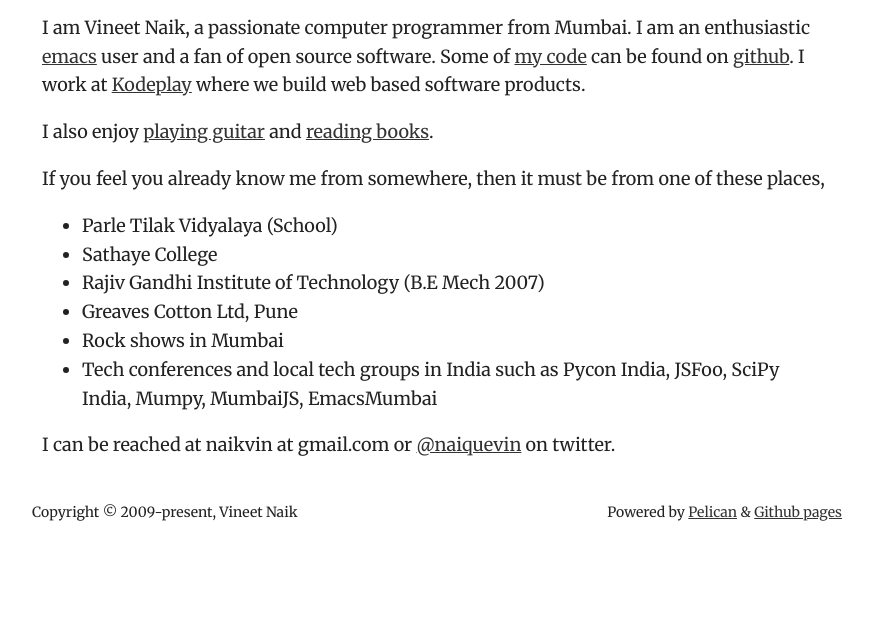
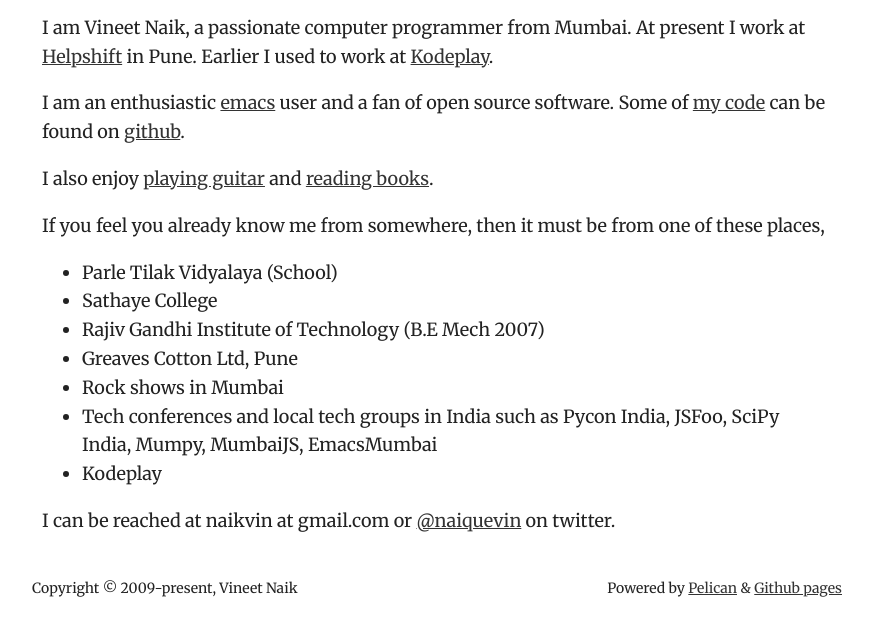
Before and after one commit to naiquevin/naiquevin.github.com, a plain HTML site: page pages/about-me.html in a window 1280 px wide. Shown: the part 151-786 px from the top of the page, without its empty margins (203-1076 px from the left). Drawn offline with Linux system fonts and the light colour scheme.

Commit message:
Rebuild after upating about me page

```diff
--- a/pages/about-me.html
+++ b/pages/about-me.html
@@ -35,12 +35,12 @@
   <section class="article">
     <h1 class="articleTitle">About Me</h1>
     <div class="articleContent">
-      <p>I am Vineet Naik, a passionate computer programmer from Mumbai. I am
-an enthusiastic <a href="http://www.gnu.org/software/emacs/">emacs</a> user and a
-fan of open source software. Some of <a href="/pages/code.html">my code</a> can
-be found on <a href="http://github.com/naiquevin">github</a>. I work at
-<a href="http://kodeplay.com">Kodeplay</a> where we build web based software
-products.</p>
+      <p>I am Vineet Naik, a passionate computer programmer from Mumbai. At
+present I work at <a href="https://www.helpshift.com/">Helpshift</a> in
+Pune. Earlier I used to work at <a href="http://kodeplay.com">Kodeplay</a>.</p>
+<p>I am an enthusiastic <a href="http://www.gnu.org/software/emacs/">emacs</a> user
+and a fan of open source software. Some of <a href="/pages/code.html">my code</a>
+can be found on <a href="http://github.com/naiquevin">github</a>.</p>
 <p>I also enjoy <a href="/pages/music.html">playing guitar</a> and
 <a href="https://www.goodreads.com/review/list/24556139-vineet-naik?shelf=%23ALL%23">reading books</a>.</p>
 <p>If you feel you already know me from somewhere, then it must be from
@@ -53,6 +53,7 @@ one of these places,</p>
 <li>Rock shows in Mumbai</li>
 <li>Tech conferences and local tech groups in India such as Pycon India,
   JSFoo, SciPy India, Mumpy, MumbaiJS, EmacsMumbai</li>
+<li>Kodeplay</li>
 </ul>
 <p>I can be reached at <email>anvxiva ng tznvy.pbz</email> or
 <a href="http://twitter.com/naiquevin">@naiquevin</a> on twitter.</p>
```
